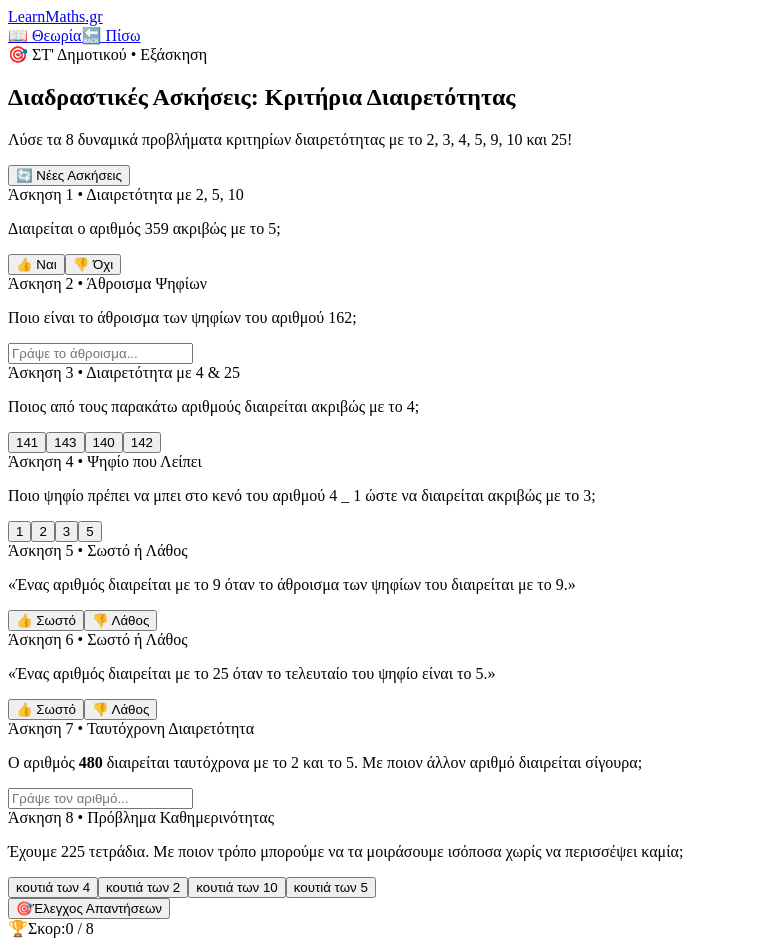
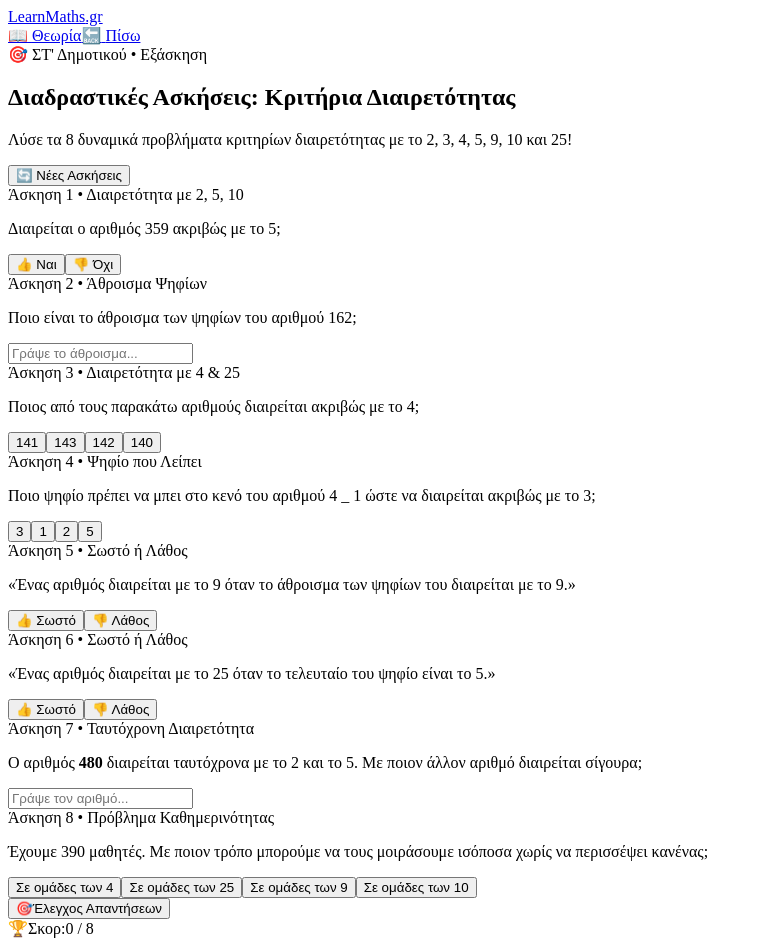
Before and after one commit to gkrimpas-lab/learn-maths-2026, a Next.js app: page /st-dimotikou/15-kritiria-diairetotitas-ask in a window 1280 px wide. Shown: the top 952 px of the page, without its empty margins (0-763 px from the left). Built offline with nearby package versions, Linux system fonts and the light colour scheme.

Commit message:
Update 15-kritiria-diairetotitas-ask.js

```diff
--- a/pages/st-dimotikou/15-kritiria-diairetotitas-ask.js
+++ b/pages/st-dimotikou/15-kritiria-diairetotitas-ask.js
@@ -21,19 +21,82 @@ function sumDigits(numStr) {
   return numStr.split('').reduce((acc, curr) => acc + parseInt(curr, 10), 0);
 }
 
-// Δεξαμενή θεματικών σεναρίων καθημερινότητας με σωστή γραμματική διατύπωση και ρήματα
-const REAL_WORLD_ITEMS = [
-  { item: 'μαθητές', action: 'να τους χωρίσουμε', unit: 'ομάδες' },
-  { item: 'καραμέλες', action: 'να τις μοιράσουμε', unit: 'σακουλάκια' },
-  { item: 'βιβλία', action: 'να τα μοιράσουμε', unit: 'πακέτα' },
-  { item: 'ευρώ', action: 'να τα μοιράσουμε', unit: 'μερίδια' },
-  { item: 'τετράδια', action: 'να τα μοιράσουμε', unit: 'κουτιά' }
+// Δεξαμενή 10 θεματικών σεναρίων καθημερινότητας με σωστή σύνταξη και τυχαία/συγκεκριμένα πλήθη
+const REAL_WORLD_PROBLEMS_Q8 = [
+  {
+    prompt: (num) => `Έχουμε ${num} τετράδια. Με ποιον τρόπο μπορούμε να τα μοιράσουμε ισόποσα χωρίς να περισσέψει κανένα;`,
+    total: 377,
+    correctOption: 'Δεν είναι δυνατόν χωρίς υπόλοιπο',
+    wrongOptions: ['Σε ομάδες των 2', 'Σε ομάδες των 5', 'Σε ομάδες των 10'],
+    explain: 'Ο αριθμός 377 δεν διαιρείται ακριβώς με κανέναν από τους βασικούς διαιρέτες χωρίς υπόλοιπο.'
+  },
+  {
+    prompt: (num) => `Έχουμε ${num} τετράδια. Με ποιον τρόπο μπορούμε να τα μοιράσουμε ισόποσα χωρίς να περισσέψει κανένα;`,
+    total: 284,
+    correctOption: 'Σε ομάδες των 4',
+    wrongOptions: ['Σε ομάδες των 5', 'Σε ομάδες των 9', 'Σε ομάδες των 10'],
+    explain: 'Ο αριθμός 284 λήγει σε 84, άρα διαιρείται ακριβώς με το 4 (284 : 4 ＝ 71).'
+  },
+  {
+    prompt: (num) => `Έχουμε ${num} ευρώ. Με ποιον τρόπο μπορούμε να τα μοιράσουμε ισόποσα χωρίς να περισσέψει κανένα;`,
+    total: 303,
+    correctOption: 'Σε μερίδια των 3',
+    wrongOptions: ['Σε μερίδια των 2', 'Σε μερίδια των 5', 'Σε μερίδια των 10'],
+    explain: 'Το άθροισμα των ψηφίων του 303 είναι 3＋0＋3 ＝ 6, άρα διαιρείται ακριβώς με το 3.'
+  },
+  {
+    prompt: (num) => `Έχουμε ${num} μαθητές. Με ποιον τρόπο μπορούμε να τους μοιράσουμε ισόποσα χωρίς να περισσέψει κανένας;`,
+    total: 390,
+    correctOption: 'Σε ομάδες των 10',
+    wrongOptions: ['Σε ομάδες των 4', 'Σε ομάδες των 9', 'Σε ομάδες των 25'],
+    explain: 'Ο αριθμός 390 λήγει σε 0, άρα διαιρείται ακριβώς με το 10.'
+  },
+  {
+    prompt: (num) => `Έχουμε ${num} καραμέλες. Με ποιον τρόπο μπορούμε να τις μοιράσουμε ισόποσα χωρίς να περισσέψει καμία;`,
+    total: 395,
+    correctOption: 'Σε σακουλάκια των 5',
+    wrongOptions: ['Σε σακουλάκια των 2', 'Σε σακουλάκια των 4', 'Σε σακουλάκια των 9'],
+    explain: 'Ο αριθμός 395 λήγει σε 5, άρα διαιρείται ακριβώς με το 5.'
+  },
+  {
+    prompt: (num) => `Έχουμε ${num} βιβλία. Με ποιον τρόπο μπορούμε να τα μοιράσουμε ισόποσα χωρίς να περισσέψει κανένα;`,
+    total: 450,
+    correctOption: 'Σε πακέτα των 25',
+    wrongOptions: ['Σε πακέτα των 4', 'Σε πακέτα των 9', 'Σε πακέτα των 3'],
+    explain: 'Ο αριθμός 450 τελειώνει σε 50, άρα διαιρείται ακριβώς με το 25.'
+  },
+  {
+    prompt: (num) => `Έχουμε ${num} μήλα. Με ποιον τρόπο μπορούμε να τα μοιράσουμε ισόποσα χωρίς να περισσέψει κανένα;`,
+    total: 729,
+    correctOption: 'Σε καλάθια των 9',
+    wrongOptions: ['Σε καλάθια των 2', 'Σε καλάθια των 5', 'Σε καλάθια των 10'],
+    explain: 'Το άθροισμα των ψηφίων του 729 είναι 7＋2＋9 ＝ 18, το οποίο διαιρείται με το 9.'
+  },
+  {
+    prompt: (num) => `Έχουμε ${num} λουλούδια. Με ποιον τρόπο μπορούμε να τα μοιράσουμε ισόποσα χωρίς να περισσέψει κανένα;`,
+    total: 524,
+    correctOption: 'Σε ανθοδέσμες των 4',
+    wrongOptions: ['Σε ανθοδέσμες των 5', 'Σε ανθοδέσμες των 9', 'Σε ανθοδέσμες των 10'],
+    explain: 'Τα δύο τελευταία ψηφία του 524 είναι το 24, που διαιρείται με το 4.'
+  },
+  {
+    prompt: (num) => `Έχουμε ${num} σοκολατάκια. Με ποιον τρόπο μπορούμε να τα μοιράσουμε ισόποσα χωρίς να περισσέψει κανένα;`,
+    total: 810,
+    correctOption: 'Σε κουτάκια των 10',
+    wrongOptions: ['Σε κουτάκια των 4', 'Σε κουτάκια των 25', 'Σε κουτάκια των 9'],
+    explain: 'Ο αριθμός 810 λήγει σε 0, άρα διαιρείται ακριβώς με το 10.'
+  },
+  {
+    prompt: (num) => `Έχουμε ${num} μπάρες δημητριακών. Με ποιον τρόπο μπορούμε να τις μοιράσουμε ισόποσα χωρίς να περισσέψει καμία;`,
+    total: 625,
+    correctOption: 'Σε πακέτα των 25',
+    wrongOptions: ['Σε πακέτα των 2', 'Σε πακέτα των 3', 'Σε πακέτα των 9'],
+    explain: 'Ο αριθμός 625 τελειώνει σε 25, άρα διαιρείται ακριβώς με το 25.'
+  }
 ];
 
 // Δημιουργία 8 μοναδικών ερωτήσεων
 function generateQuestions() {
-  const shuffledItems = shuffle(REAL_WORLD_ITEMS);
-
   // Q1: Interactive Yes/No Buttons - Διαιρετότητα με το 2, 5 ή 10
   const q1Div = [2, 5, 10][getRandomInt(0, 2)];
   const q1IsDivisible = Math.random() > 0.5;
@@ -126,22 +189,13 @@ function generateQuestions() {
   const q7Num = q7Options[getRandomInt(0, q7Options.length - 1)];
   const q7Correct = '10';
 
-  // Q8: MCQ - Πρόβλημα Καθημερινότητας (Ισόποση κατανομή)
-  const p = shuffledItems[0];
-  const targetDiv = p.item === 'μαθητές' ? 10 : [4, 5, 9, 25][getRandomInt(0, 3)];
-  const q8Count = p.item === 'μαθητές' ? 390 : (p.item === 'καραμέλες' ? 395 : getRandomInt(120, 400));
-
-  const allCandidates = [2, 3, 4, 5, 9, 10, 25];
-  const invalidCandidates = allCandidates.filter(d => d !== targetDiv && q8Count % d !== 0);
-  const wrongDivs = shuffle(invalidCandidates).slice(0, 3);
-
-  const q8CorrectStr = `${p.unit} των ${targetDiv}`;
-  const q8Options = shuffle([
-    q8CorrectStr,
-    ...wrongDivs.map(w => `${p.unit} των ${w}`)
-  ]);
-
-  const noneForm = p.item === 'μαθητές' ? 'κανένας' : 'καμία';
+  // Q8: MCQ - Τυχαία επιλογή από τη δεξαμενή των 10 προβλημάτων
+  const shuffledQ8Pool = shuffle(REAL_WORLD_PROBLEMS_Q8);
+  const selectedQ8 = shuffledQ8Pool[0];
+  const q8Prompt = selectedQ8.prompt(selectedQ8.total);
+  const q8CorrectStr = selectedQ8.correctOption;
+  const q8Options = shuffle([selectedQ8.correctOption, ...selectedQ8.wrongOptions]);
+  const q8Explain = selectedQ8.explain;
 
   return {
     q1: {
@@ -165,7 +219,7 @@ function generateQuestions() {
     },
     q3: {
       type: 'mcq',
-      title: 'Διαιρετότητα με 4 & 25',
+      title: 'Διαιρετότητα με το 4 & 25',
       prompt: `Ποιος από τους παρακάτω αριθμούς διαιρείται ακριβώς με το ${q3Div};`,
       options: q3Options,
       correct: String(q3ValidNum),
@@ -183,7 +237,7 @@ function generateQuestions() {
     },
     q5: {
       type: 'tf',
-      title: 'Κανόνας Διαιρετότητας με 9',
+      title: 'Κανόνας Διαιρετότητας με το 9',
       text: q5Text,
       correct: q5IsTrue,
       explain: q5IsTrue
@@ -192,7 +246,7 @@ function generateQuestions() {
     },
     q6: {
       type: 'tf',
-      title: 'Κανόνας Διαιρετότητας με 25',
+      title: 'Κανόνας Διαιρετότητας με το 25',
       text: q6Text,
       correct: q6IsTrue,
       explain: q6IsTrue
@@ -209,10 +263,10 @@ function generateQuestions() {
     q8: {
       type: 'mcq',
       title: 'Πρόβλημα Καθημερινότητας',
-      prompt: `Έχουμε ${q8Count} ${p.item}. Με ποιον τρόπο μπορούμε ${p.action} ισόποσα χωρίς να περισσέψει ${noneForm};`,
+      prompt: q8Prompt,
       options: q8Options,
       correct: q8CorrectStr,
-      explain: `Ο αριθμός ${q8Count} διαιρείται ακριβώς με το ${targetDiv} (${q8Count} : ${targetDiv} ＝ ${q8Count / targetDiv}), επομένως ${p.action} ισόποσα σε ${q8Count / targetDiv} ${p.unit}.`
+      explain: q8Explain
     }
   };
 }
```
